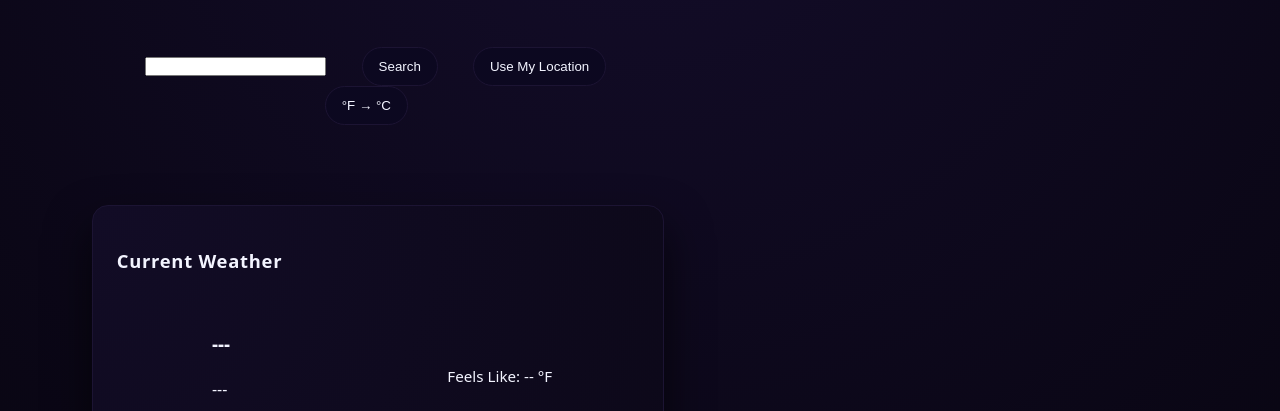
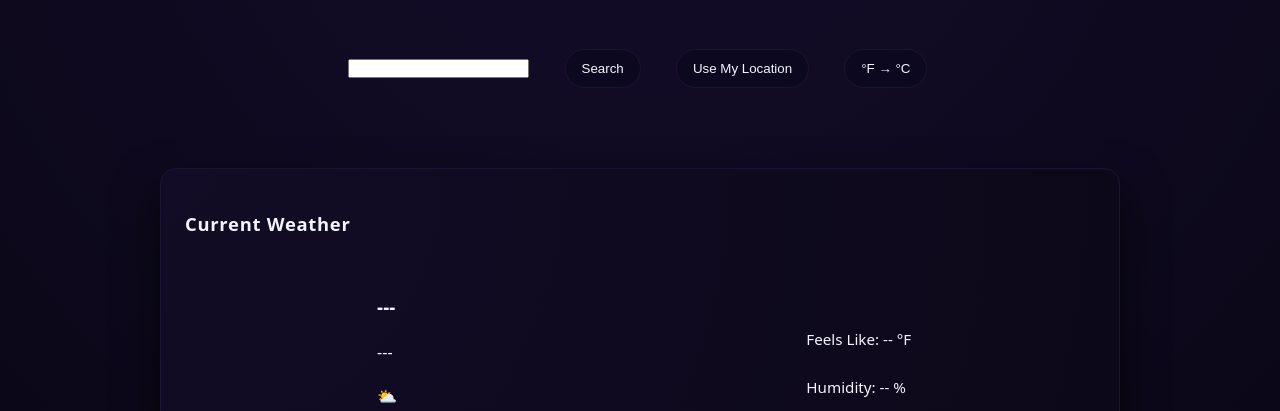
Before and after one commit to jtcodes1/WeatherApp, a plain HTML site: page index.html in a window 1280 px wide. Shown: the part 211-622 px from the top of the page. Drawn offline with nearby package versions, Linux system fonts and the light colour scheme.

Commit message:
Update style.css

```diff
--- a/style.css
+++ b/style.css
@@ -1,5 +1,4 @@
 /* Dark theme for Weather Forecast Dashboard */
-
 
 :root {
     /* Core background tones */
@@ -40,9 +39,8 @@ body {
         radial-gradient(circle at top, #140d2b 0%, #05030a 65%);
     color: var(--text-main);
     min-height: 100vh;
-    display: flex;
-    justify-content: center;
     padding: 24px;
+    /* IMPORTANT: no flex here */
 }
 
 /* App container */
@@ -50,6 +48,7 @@ body {
 .app-container {
     width: 100%;
     max-width: var(--max-width);
+    margin: 0 auto;   /* center the app */
 }
 
 /* Header */
@@ -166,7 +165,7 @@ button:hover {
     margin-bottom: 6px;
 }
 
-/* Mobile layout*/
+/* Mobile layout */
 
 @media (max-width: 640px) {
     .current-weather-grid {
```
